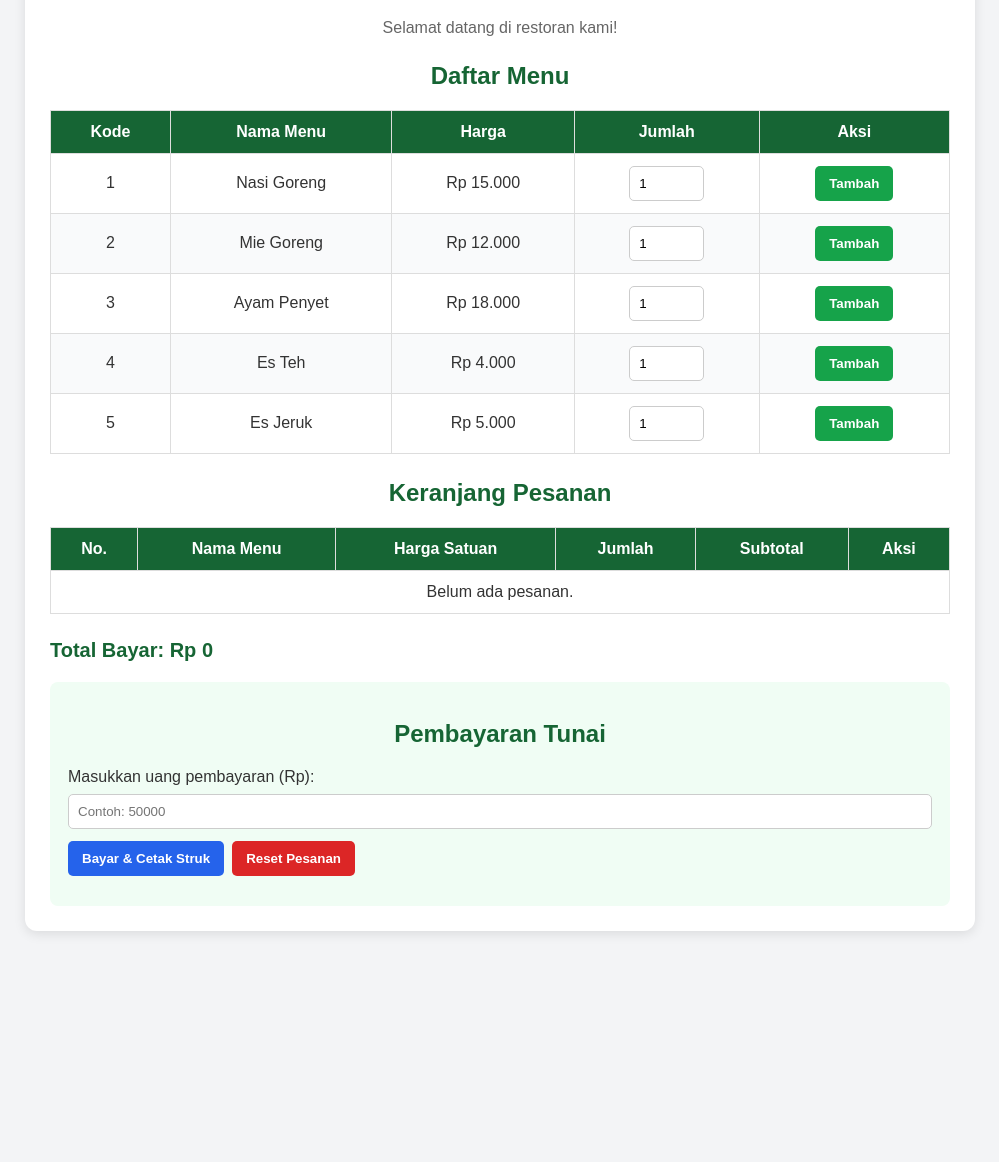
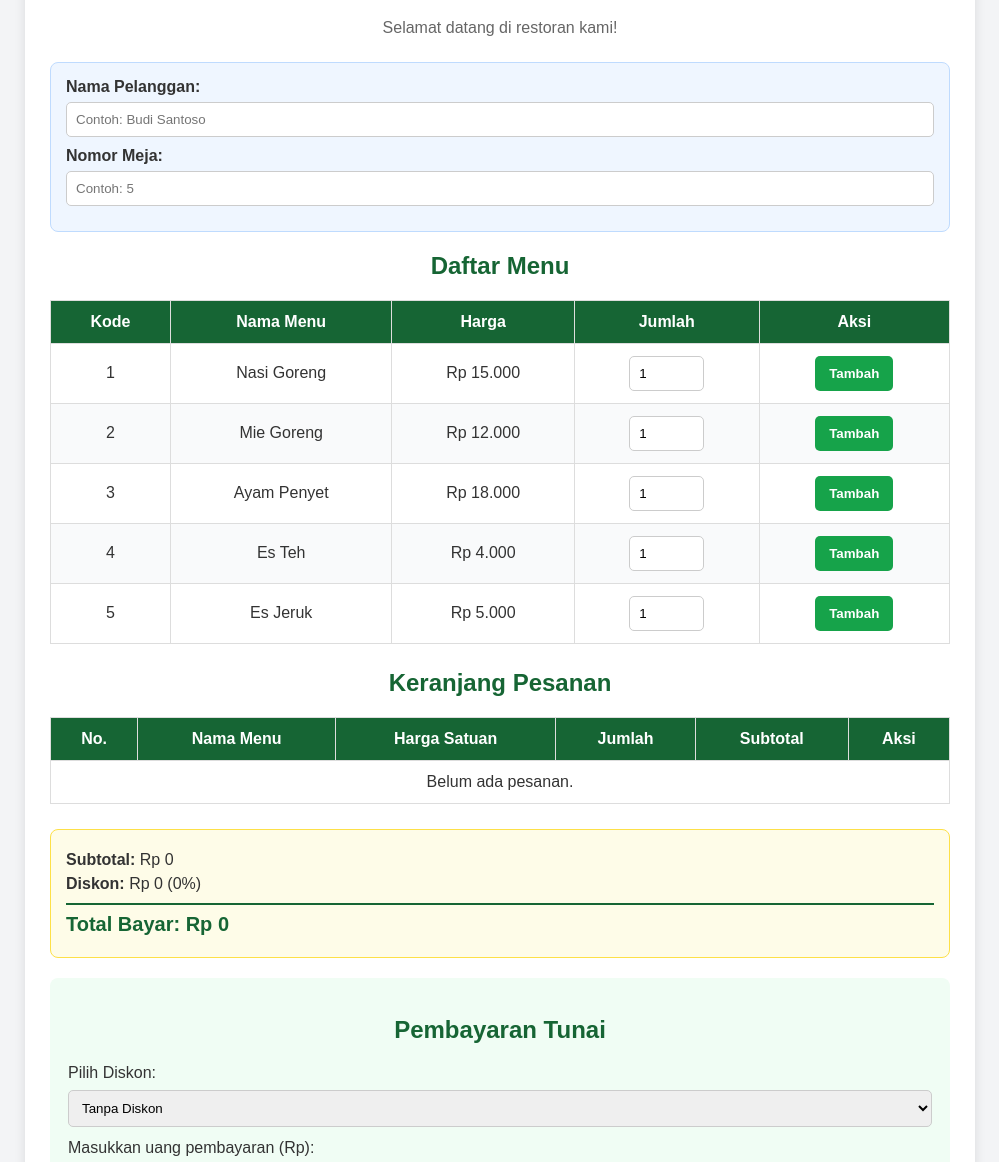
Before and after one commit to mfalfajri24-hash/warung-kami, a plain HTML site: page index.html in a window 1280 px wide. Shown: the part 107-1269 px from the top of the page, without its empty margins (140-1139 px from the left). Before the commit the page ends 1058 px from the top, so only its background shows below. Drawn offline with Linux system fonts and the light colour scheme.

Commit message:
index.html

```diff
--- a/index.html
+++ b/index.html
@@ -100,9 +100,14 @@
       margin-top: 20px;
     }
 
-    .pembayaran input {
+    .pembayaran input,
+    .pembayaran select {
       width: 100%;
       margin: 8px 0 12px;
+      padding: 9px;
+      border: 1px solid #ccc;
+      border-radius: 5px;
+      box-sizing: border-box;
     }
 
     .total {
@@ -148,6 +153,51 @@
       display: flex;
       gap: 8px;
       flex-wrap: wrap;
+    }
+
+    .info-meja {
+      background: #eff6ff;
+      border: 1px solid #bfdbfe;
+      padding: 15px;
+      border-radius: 8px;
+      margin-bottom: 20px;
+    }
+
+    .info-meja label {
+      font-weight: bold;
+      display: block;
+      margin-bottom: 6px;
+    }
+
+    .info-meja input,
+    .info-meja select {
+      width: 100%;
+      margin-bottom: 10px;
+      padding: 9px;
+      border: 1px solid #ccc;
+      border-radius: 5px;
+      box-sizing: border-box;
+    }
+
+    .ringkasan {
+      background: #fefce8;
+      border: 1px solid #fde047;
+      padding: 15px;
+      border-radius: 8px;
+      margin-top: 15px;
+    }
+
+    .ringkasan p {
+      margin: 6px 0;
+    }
+
+    .ringkasan .total-akhir {
+      font-size: 20px;
+      font-weight: bold;
+      color: #166534;
+      border-top: 2px solid #166534;
+      padding-top: 8px;
+      margin-top: 10px;
     }
 
     @media (max-width: 600px) {
@@ -203,6 +253,26 @@
       Selamat datang di restoran kami!
     </p>
 
+    <!-- === TAMBAHAN: Data Pelanggan & Nomor Meja === -->
+    <div class="info-meja">
+      <label for="namaPelanggan">Nama Pelanggan:</label>
+      <input
+        type="text"
+        id="namaPelanggan"
+        placeholder="Contoh: Budi Santoso"
+        maxlength="50"
+      >
+
+      <label for="nomorMeja">Nomor Meja:</label>
+      <input
+        type="number"
+        id="nomorMeja"
+        min="1"
+        step="1"
+        placeholder="Contoh: 5"
+      >
+    </div>
+
     <h2>Daftar Menu</h2>
 
     <table>
@@ -238,12 +308,26 @@
       </tbody>
     </table>
 
-    <p class="total">
-      Total Bayar: <span id="totalBayar">Rp 0</span>
-    </p>
+    <div class="ringkasan">
+      <p><strong>Subtotal:</strong> <span id="subtotalBayar">Rp 0</span></p>
+      <p><strong>Diskon:</strong> <span id="diskonInfo">Rp 0 (0%)</span></p>
+      <p class="total-akhir">
+        Total Bayar: <span id="totalBayar">Rp 0</span>
+      </p>
+    </div>
 
     <div class="pembayaran">
       <h2>Pembayaran Tunai</h2>
+
+      <label for="pilihanDiskon">Pilih Diskon:</label>
+      <select id="pilihanDiskon" onchange="tampilkanKeranjang()">
+        <option value="0">Tanpa Diskon</option>
+        <option value="5">Diskon 5%</option>
+        <option value="10">Diskon 10%</option>
+        <option value="15">Diskon 15%</option>
+        <option value="20">Diskon 20%</option>
+        <option value="auto">Diskon Otomatis (≥ Rp 100.000 = 10%)</option>
+      </select>
 
       <label for="uangBayar">Masukkan uang pembayaran (Rp):</label>
       <input
@@ -270,6 +354,9 @@
     <div id="struk" class="struk" hidden>
       <h2>STRUK PESANAN</h2>
       <p id="tanggalStruk"></p>
+      <!-- === TAMBAHAN: Nama pelanggan di struk === -->
+      <p><strong>Nama Pelanggan:</strong> <span id="strukPelanggan"></span></p>
+      <p><strong>Nomor Meja:</strong> <span id="strukMeja"></span></p>
 
       <table>
         <thead>
@@ -282,6 +369,8 @@
         <tbody id="isiStruk"></tbody>
       </table>
 
+      <p><strong>Subtotal:</strong> <span id="strukSubtotal"></span></p>
+      <p><strong>Diskon:</strong> <span id="strukDiskon"></span></p>
       <p><strong>Total Bayar:</strong> <span id="strukTotal"></span></p>
       <p><strong>Uang Bayar:</strong> <span id="strukBayar"></span></p>
       <p><strong>Kembalian:</strong> <span id="strukKembalian"></span></p>
@@ -420,12 +509,36 @@
       );
     }
 
+    // Menghitung subtotal (sebelum diskon)
+    function hitungSubtotal() {
+      let subtotal = 0;
+      for (const kode in keranjang) {
+        subtotal += keranjang[kode].harga * keranjang[kode].jumlah;
+      }
+      return subtotal;
+    }
+
+    // Menghitung nilai diskon
+    function hitungDiskon(subtotal) {
+      const pilihan = document.getElementById("pilihanDiskon").value;
+
+      let persen = 0;
+      if (pilihan === "auto") {
+        persen = subtotal >= 100000 ? 10 : 0;
+      } else {
+        persen = Number(pilihan);
+      }
+
+      const nilaiDiskon = Math.round(subtotal * persen / 100);
+      return { persen: persen, nilai: nilaiDiskon };
+    }
+
     // Menampilkan isi keranjang dan total
     function tampilkanKeranjang() {
       const tbody = document.getElementById("daftarKeranjang");
       tbody.innerHTML = "";
 
-      let total = 0;
+      let subtotal = 0;
       let nomor = 1;
       let adaPesanan = false;
 
@@ -435,8 +548,8 @@
         if (item.jumlah <= 0) continue;
 
         adaPesanan = true;
-        const subtotal = item.harga * item.jumlah;
-        total += subtotal;
+        const sub = item.harga * item.jumlah;
+        subtotal += sub;
 
         const tr = document.createElement("tr");
 
@@ -445,7 +558,7 @@
           item.nama,
           rupiah(item.harga),
           item.jumlah,
-          rupiah(subtotal)
+          rupiah(sub)
         ];
 
         nilai.forEach(function(nilaiTeks) {
@@ -476,8 +589,13 @@
         tbody.appendChild(tr);
       }
 
-      document.getElementById("totalBayar").textContent =
-        rupiah(total);
+      const diskon = hitungDiskon(subtotal);
+      const totalAkhir = subtotal - diskon.nilai;
+
+      document.getElementById("subtotalBayar").textContent = rupiah(subtotal);
+      document.getElementById("diskonInfo").textContent =
+        rupiah(diskon.nilai) + " (" + diskon.persen + "%)";
+      document.getElementById("totalBayar").textContent = rupiah(totalAkhir);
     }
 
     // Menghapus satu jenis menu dari keranjang
@@ -498,15 +616,11 @@
       tampilkanPesan("Menu berhasil dihapus dari keranjang.", false);
     }
 
-    // Menghitung total belanja
+    // Menghitung total belanja (setelah diskon)
     function hitungTotal() {
-      let total = 0;
-
-      for (const kode in keranjang) {
-        total += keranjang[kode].harga * keranjang[kode].jumlah;
-      }
-
-      return total;
+      const subtotal = hitungSubtotal();
+      const diskon = hitungDiskon(subtotal);
+      return subtotal - diskon.nilai;
     }
 
     // Validasi pembayaran dan membuat struk
@@ -523,6 +637,43 @@
         tampilkanPesan("Keranjang masih kosong.", true);
         return;
       }
+
+      // === TAMBAHAN: Validasi nama pelanggan ===
+      const inputPelanggan = document.getElementById("namaPelanggan");
+      const namaPelanggan = inputPelanggan.value.trim();
+
+      if (namaPelanggan === "") {
+        tampilkanPesan(
+          "Nama pelanggan wajib diisi.",
+          true
+        );
+        inputPelanggan.focus();
+        return;
+      }
+
+      if (namaPelanggan.length > 50) {
+        tampilkanPesan(
+          "Nama pelanggan maksimal 50 karakter.",
+          true
+        );
+        inputPelanggan.focus();
+        return;
+      }
+
+      // Validasi nomor meja
+      const inputMeja = document.getElementById("nomorMeja");
+      const nilaiMeja = inputMeja.value.trim();
+
+      if (nilaiMeja === "" || !/^\d+$/.test(nilaiMeja) || Number(nilaiMeja) <= 0) {
+        tampilkanPesan(
+          "Masukkan nomor meja yang valid (angka bulat lebih dari 0).",
+          true
+        );
+        inputMeja.focus();
+        return;
+      }
+
+      const nomorMeja = Number(nilaiMeja);
 
       const inputBayar = document.getElementById("uangBayar");
       const nilaiBayar = inputBayar.value;
@@ -541,7 +692,10 @@
       }
 
       const bayar = Number(nilaiBayar);
-      const total = hitungTotal();
+
+      const subtotal = hitungSubtotal();
+      const diskon = hitungDiskon(subtotal);
+      const total = subtotal - diskon.nilai;
 
       if (bayar < total) {
         tampilkanPesan(
@@ -577,6 +731,17 @@
       document.getElementById("tanggalStruk").textContent =
         "Tanggal: " + new Date().toLocaleString("id-ID");
 
+      // === TAMBAHAN: Isi nama pelanggan di struk ===
+      document.getElementById("strukPelanggan").textContent = namaPelanggan;
+
+      document.getElementById("strukMeja").textContent = nomorMeja;
+
+      document.getElementById("strukSubtotal").textContent =
+        rupiah(subtotal);
+
+      document.getElementById("strukDiskon").textContent =
+        rupiah(diskon.nilai) + " (" + diskon.persen + "%)";
+
       document.getElementById("strukTotal").textContent =
         rupiah(total);
 
@@ -591,7 +756,6 @@
       transaksiSelesai = true;
       tampilkanPesan("Pembayaran berhasil!", false);
 
-      // Cetak otomatis setelah struk selesai dibuat
       window.print();
     }
 
@@ -604,6 +768,9 @@
       transaksiSelesai = false;
 
       document.getElementById("uangBayar").value = "";
+      document.getElementById("nomorMeja").value = "";
+      document.getElementById("namaPelanggan").value = "";   // === TAMBAHAN: NAMA PELANGGAN ===
+      document.getElementById("pilihanDiskon").value = "0";
       document.getElementById("struk").hidden = true;
 
       tampilkanKeranjang();
```
